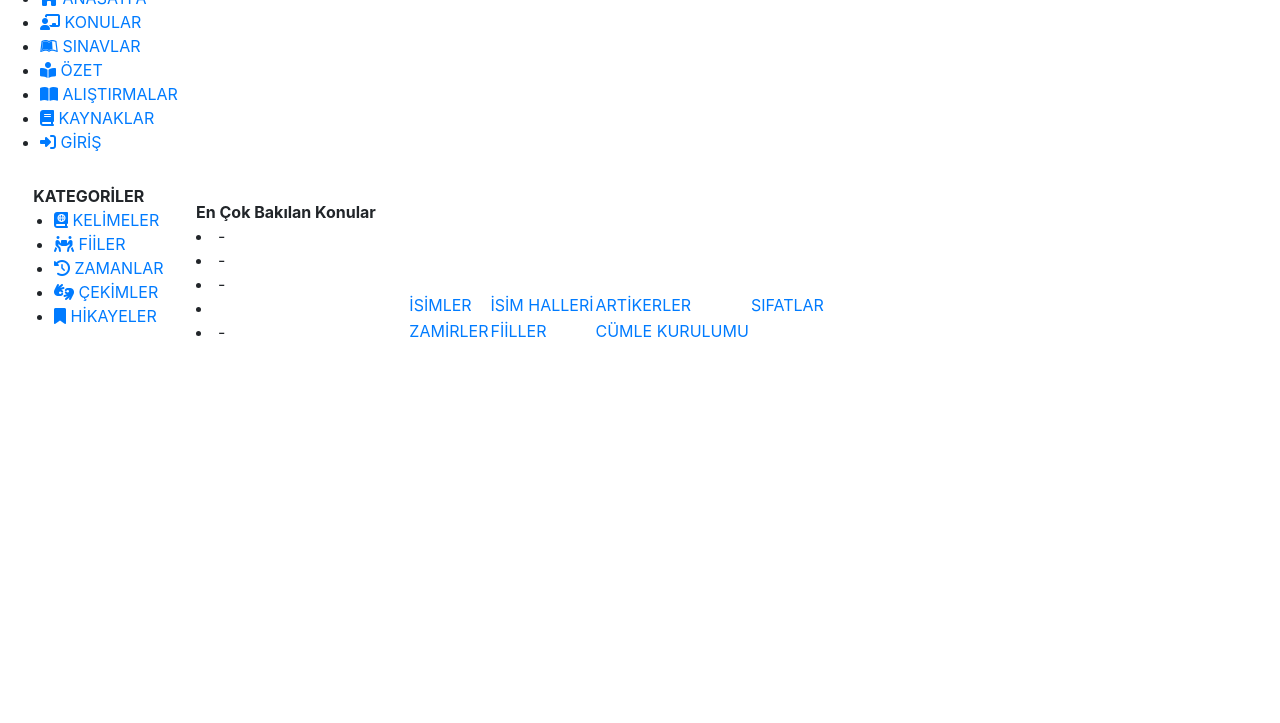
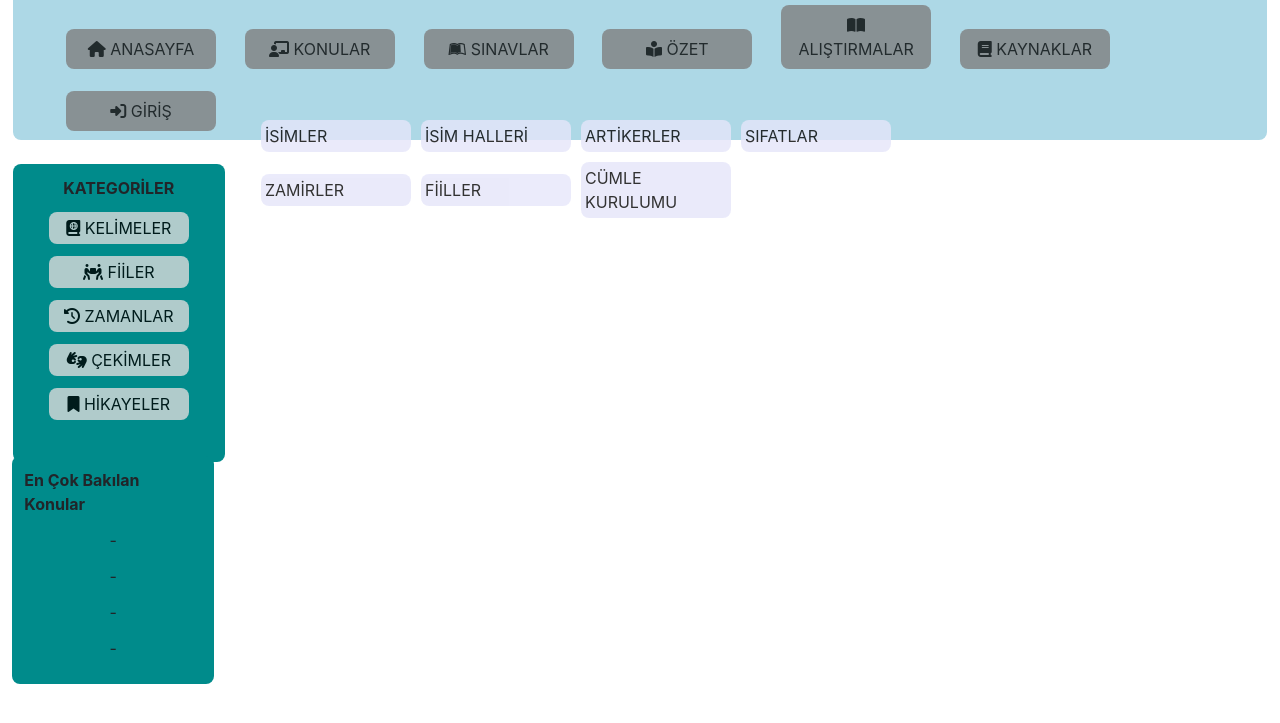
Before and after one commit to fuad8674/fuad8674.github.io, a plain HTML site: page konular.html in a window 1280 px wide. Shown: the part 77-800 px from the top of the page. Drawn offline with nearby package versions, Linux system fonts and the light colour scheme.

Commit message:
Update index.css

```diff
--- a/css/index.css
+++ b/css/index.css
@@ -1,61 +1,150 @@
-*{
-box-sizing: border-box;
+body{
+	margin: 1%;
 }
+header{
+	display: block;
+	border-radius: 8px;
+	background-color: #ADD8E6;
+}
+h1{
 
-h1{
-	font-family: arial;
-	margin-bottom: 15px;
 }
-h2{
-	font-family: arial;
+nav{
+	display: block;
+	background-color: ;
+}
+nav li{
+	display: inline-block;
+	margin: 1%;
+	margin-bottom: 8px;
+}
+nav a{
+	display: block;
+	background-color: grey;
+	width: 150px;
+	text-align: center;
+	margin: 0.7%;
+	padding: 8px;
+	text-decoration: none;
+	color: black;
+	opacity: 0.8;
+	border-radius: 8px;
+}
+nav a:hover{
+	text-decoration: none;
+	color: black;
+	opacity: 1;
+	transition-duration: 1s;
+}
+.kategori{
+	display: inline-block;
+	background-color: #008B8B;
+	margin-top: 8px;
+	border-radius: 8px;
+	padding: 12px;
+
+
+}
+.kategori ul{
+	padding-left:0px ;
+
+}
+.most{
+	display: inline-block;
 	position: relative;
-	float: right;
-	border: 1px solid black;
-	margin-top: 0px;
-}
-#head1{background-color: #DC143C;}
-#head2{background-color: #FFD700;}
-#head3{background-color: #FF8C00;}
-p{
-	font-family: arial;
-	clear: right;
-}
-section{
-	display: inline-block;
-	margin: 14px;
-	overflow: hidden;
+	bottom: -210px;
+	right: 217px;
+	width: 16.1%;
+	background-color: #008B8B;
+	margin-top: 8px;
+	border-radius: 8px;
+	padding: 12px;
 
 }
 
-#p1{
-	background-color: #6495ED;
-	width: 330px;
-	height: 330px;
+section ul{
+	display: inline-block;
+	vertical-align:text-bottom;
 }
-#p2{
-	background-color: #5F9EA0;
-	width: 330px;
-	height: 330px;
+section li{
+	display: block;
+	vertical-align:text-bottom;
+	margin: 12px;
+	text-align:center
+
 }
-#p3{
-	background-color: #A9A9A9;
-	width: 330px;
-	height: 330px;
+.kategori a{
+	display: block;
+	background-color: #DCDCDC;
+	width: 140px;
+	margin: 12px;
+	padding: 4px;
+	border-radius: 8px;
+	color: black;
+	opacity: 0.8;
+}
+.kategori a:hover{
+	text-decoration: none;
+	opacity: 1;
+	color: black;
+	transition-duration: 0.6s;
+	transform:scale(1.1,1.1);
+
+}
+.group{
+	display: inline-block;
+	position: absolute;
+	right: 20%;
+	top: 24%;
+
+	width: 60%;
+	height: 40%;
+
+}
+.group a{
+	display: block;
+	background-color: #E6E6FA;
+	width: 150px;
+	margin: 4px;
+	padding: 4px;
+	border-radius: 8px;
+	color: black;
+	opacity: 0.8;
+	text-decoration:none;
 }
 
-@media (min-width: 992px){
-	#p1{width: 300px;}
-	#p2{width: 300px;}
-	#p3{width: 300px;}
-
+.group a:hover{
+	text-decoration: none;
+	opacity: 1;
+	color: black;
 }
-
-@media (min-width: 768px) and (max-width: 991px){
-	#p3{width: 695px;}
+.table{
+	display: inline-block;
+	position: absolute;
+	top:  20%;
+	left: 17%;
+	margin: 1%;
+	width: 20%;
+	height: 70%;
+	border: solid;
 }
-
-@media (max-width: 767px){
-	#p1{width: 650px;}
-	#p2{width: 650px;}
-	#p3{width: 650px;}
+.table li{
+	margin: 1%;
 }
+.table a{
+	display: block;
+	background-color: #DCDCDC;
+	width: 140px;
+	margin: 8px;
+	padding: 4px;
+	border-radius: 8px;
+	color: black;
+	opacity: 0.8;
+}
+.table a:hover{
+	text-decoration: none;
+	opacity: 1;
+	color: black;
+	transition-duration: 0.6s;
+	transform:scale(1.1,1.1);
+}
```
